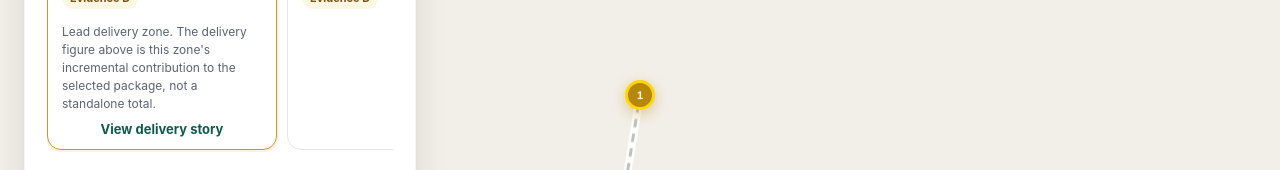
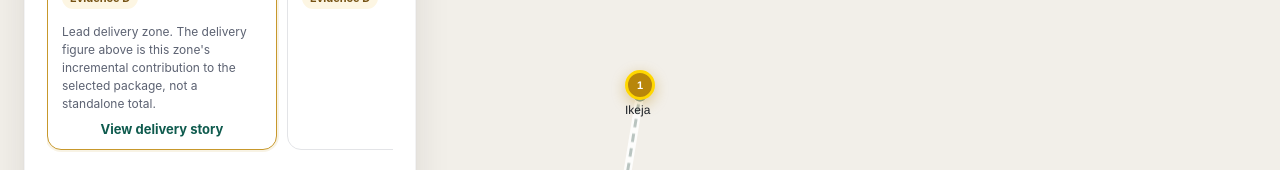
Before and after one commit to GeoTracka/ooh-datahub, a Next.js app: page / in a window 1280 px wide. Both pictures are taken after a click on the button "Use default timing & budget". Shown: the part 305-475 px from the top of the page. Built offline with nearby package versions, Linux system fonts and the light colour scheme.

Commit message:
feat: animate map focus without remounting

```diff
--- a/src/maps/MapLibreRenderer.tsx
+++ b/src/maps/MapLibreRenderer.tsx
@@ -1,8 +1,15 @@
 "use client";
 
-import MapView, { Marker } from "@vis.gl/react-maplibre";
+import { useEffect, useRef } from "react";
+import MapView, { Marker, type MapRef } from "@vis.gl/react-maplibre";
 import type { MapLibreScene } from "@/contracts/renderer";
 import { mapLibreStyle } from "@/maps/mapLibreStyle";
+
+const overview = {
+  longitude: 3.39,
+  latitude: 6.53,
+  zoom: 10.5,
+};
 
 function markerScale(scene: MapLibreScene, value: number | null | undefined): number {
   const values = scene.features.flatMap((feature) =>
@@ -16,6 +23,15 @@ function markerScale(scene: MapLibreScene, value: number | null | undefined): nu
   return maximum === minimum ? 0.72 : (value - minimum) / (maximum - minimum);
 }
 
+function markerValue(value: number | null | undefined): string {
+  if (value === null || value === undefined) return "—";
+  if (Math.abs(value) < 1_000) return Math.round(value).toLocaleString("en");
+  return new Intl.NumberFormat("en", {
+    notation: "compact",
+    maximumFractionDigits: 1,
+  }).format(Math.round(value));
+}
+
 export function MapLibreRenderer({
   scene,
   selectedFeatureId,
@@ -25,24 +41,26 @@ export function MapLibreRenderer({
   selectedFeatureId?: string | null;
   onFeatureSelect?(featureId: string): void;
 }) {
+  const mapRef = useRef<MapRef | null>(null);
   const selected = scene.features.find((feature) => feature.id === selectedFeatureId);
-  const initialViewState = selected
-    ? {
-        longitude: selected.coordinate[0],
-        latitude: selected.coordinate[1],
-        zoom: 12.5,
-      }
-    : {
-        longitude: 3.39,
-        latitude: 6.53,
-        zoom: 10.5,
-      };
+  const targetLongitude = selected?.coordinate[0] ?? overview.longitude;
+  const targetLatitude = selected?.coordinate[1] ?? overview.latitude;
+  const targetZoom = selected ? 12.5 : overview.zoom;
+
+  useEffect(() => {
+    const reducedMotion = window.matchMedia?.("(prefers-reduced-motion: reduce)").matches ?? false;
+    mapRef.current?.flyTo({
+      center: [targetLongitude, targetLatitude],
+      zoom: targetZoom,
+      duration: reducedMotion ? 0 : 400,
+    });
+  }, [targetLatitude, targetLongitude, targetZoom]);
 
   return (
     <div data-testid="maplibre-renderer" className="map-surface">
       <MapView
-        key={selectedFeatureId ?? "all"}
-        initialViewState={initialViewState}
+        ref={mapRef}
+        initialViewState={overview}
         mapStyle={mapLibreStyle}
         reuseMaps={false}
       >
@@ -52,6 +70,7 @@ export function MapLibreRenderer({
             longitude={feature.coordinate[0]}
             latitude={feature.coordinate[1]}
           >
+            <div className="map-marker-wrap">
               <button
                 type="button"
                 className={selectedFeatureId === feature.id ? "map-marker selected" : "map-marker"}
@@ -62,10 +81,14 @@ export function MapLibreRenderer({
                   : feature.id}
                 onClick={() => onFeatureSelect?.(feature.id)}
               >
-              <span>{feature.visual?.value === null || feature.visual?.value === undefined
-                ? "—"
-                : Math.round(feature.visual.value).toLocaleString("en")}</span>
+                <span>{markerValue(feature.visual?.value)}</span>
               </button>
+              {feature.visual && (
+                <span className="map-marker-caption" aria-hidden="true">
+                  {feature.visual.label}
+                </span>
+              )}
+            </div>
           </Marker>
         ))}
       </MapView>
```
Lines whose indentation alone changed are shown as unchanged.
